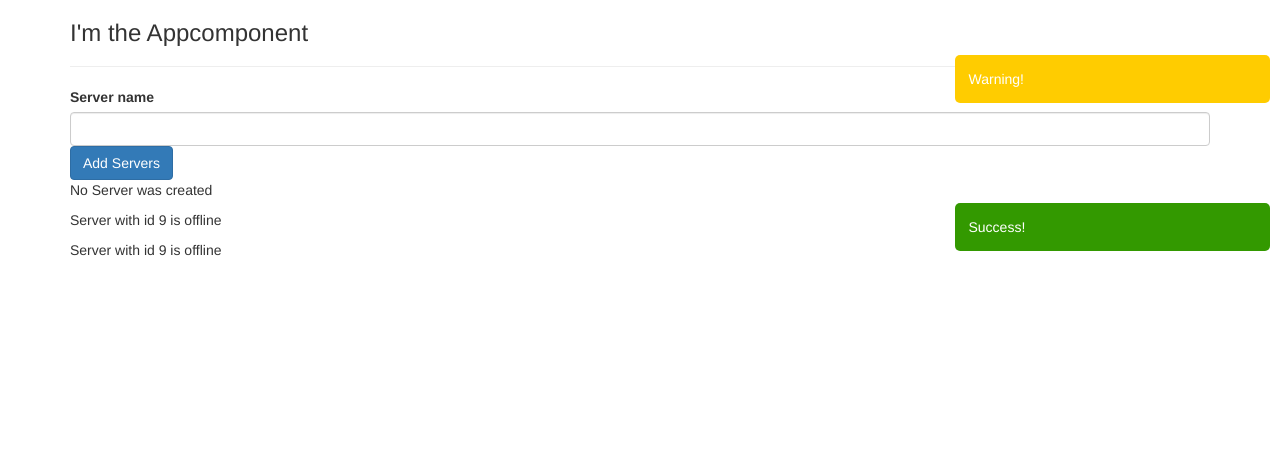
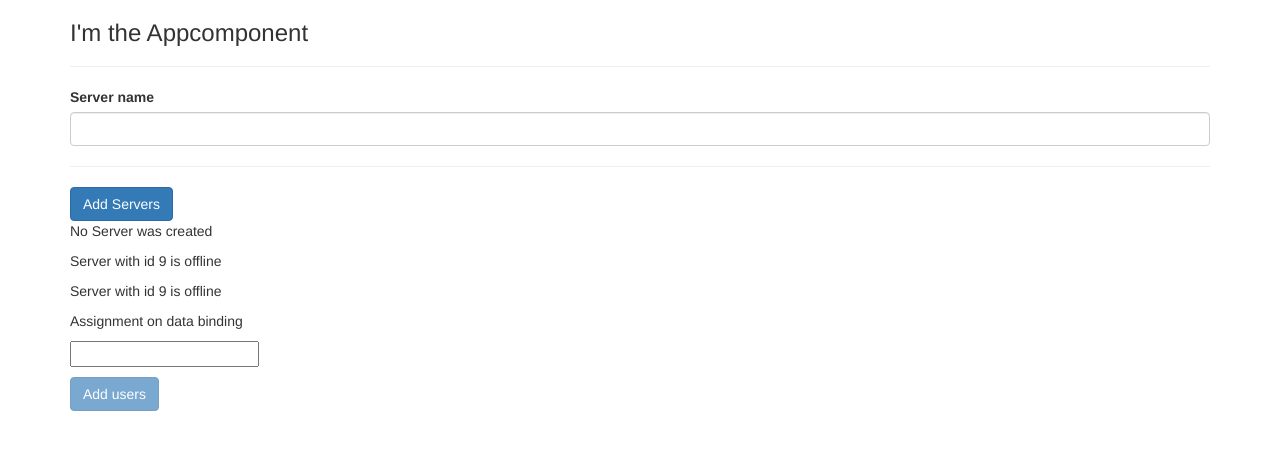
Before and after one commit to gagan0183/angular8-complete-guide, an Angular app: page / in a window 1280 px wide. Shown: the top 450 px of the page. Built offline with nearby package versions, Linux system fonts and the light colour scheme.

Commit message:
bind assignment complete

```diff
--- a/src/app/app.component.html
+++ b/src/app/app.component.html
@@ -9,8 +9,8 @@
       <!-- <div app-servers></div> -->
       <!-- class selector -->
       <!-- <div class="app-servers"></div> -->
-      <app-success-alert></app-success-alert>
-      <app-warning-alert></app-warning-alert>
+      <!-- <app-success-alert></app-success-alert>
+      <app-warning-alert></app-warning-alert> -->
     </div>
   </div>
 </div>
--- a/src/app/servers/servers.component.html
+++ b/src/app/servers/servers.component.html
@@ -1,6 +1,7 @@
 <label>Server name</label>
-<input type="text" class="form-control" (input)="onUpdateServerName($event)" />
-{{ serverName }}
+<!-- <input type="text" class="form-control" (input)="onUpdateServerName($event)" /> -->
+<input type="text" class="form-control" [(ngModel)]="serverName" />
+<hr />
 <button
   class="btn btn-primary"
   [disabled]="!allowNewServers"
@@ -11,3 +12,14 @@
 <p>{{ serverCreationStatus }}</p>
 <app-server></app-server>
 <app-server></app-server>
+
+<p>Assignment on data binding</p>
+<input type="text" [(ngModel)]="userName" />
+<p>{{ userName }}</p>
+<button
+  class="btn btn-primary"
+  [disabled]="userName === ''"
+  (click)="resetUserName()"
+>
+  Add users
+</button>
--- a/src/app/servers/servers.component.ts
+++ b/src/app/servers/servers.component.ts
@@ -9,6 +9,7 @@ export class ServersComponent implements OnInit {
   allowNewServers: boolean = false;
   serverCreationStatus = 'No Server was created';
   serverName: any = '';
+  userName: any = '';
   constructor() {
     setTimeout(() => {
       this.allowNewServers = true;
@@ -16,7 +17,7 @@ export class ServersComponent implements OnInit {
   }
 
   onCreateServer() {
-    this.serverCreationStatus = 'Server was created!';
+    this.serverCreationStatus = `Server was created! Server Name is ${this.serverName}`;
   }
 
   onUpdateServerName(e: any) {
@@ -24,5 +25,9 @@ export class ServersComponent implements OnInit {
     this.serverName = (<HTMLInputElement>e.target).value;
   }
 
+  resetUserName() {
+    this.userName = '';
+  }
+
   ngOnInit() {}
 }
```
Also changed, not shown: src/app/app.module.ts (+3 -4 lines).
